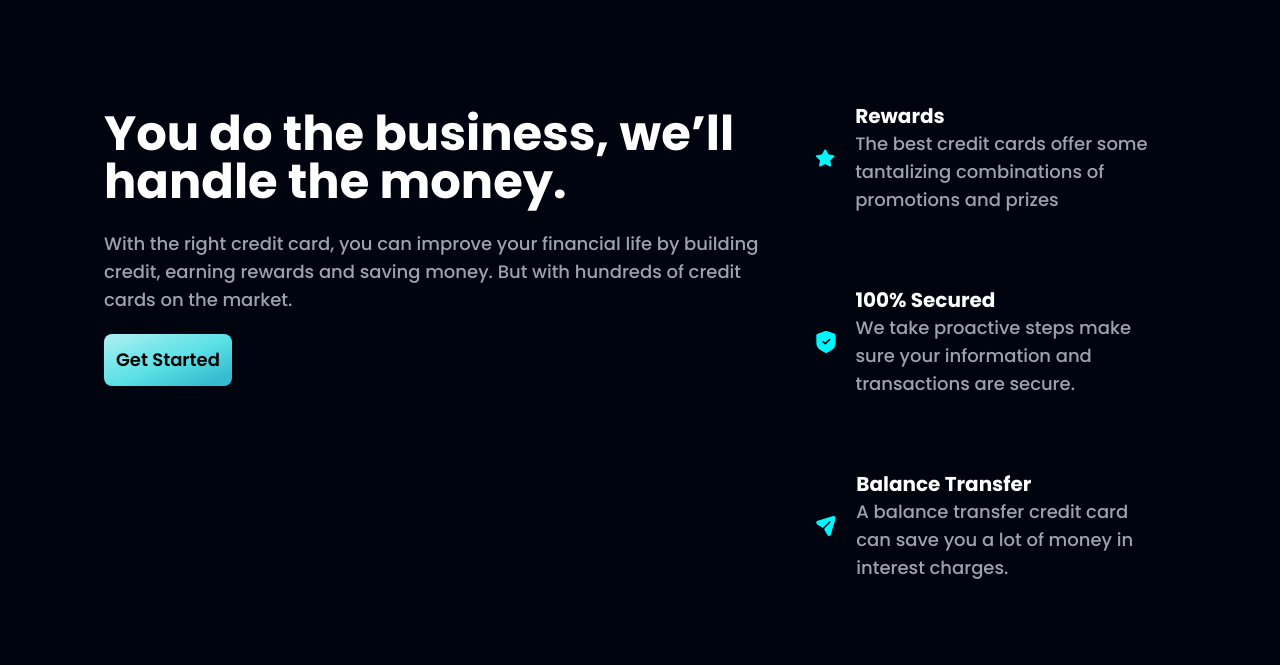
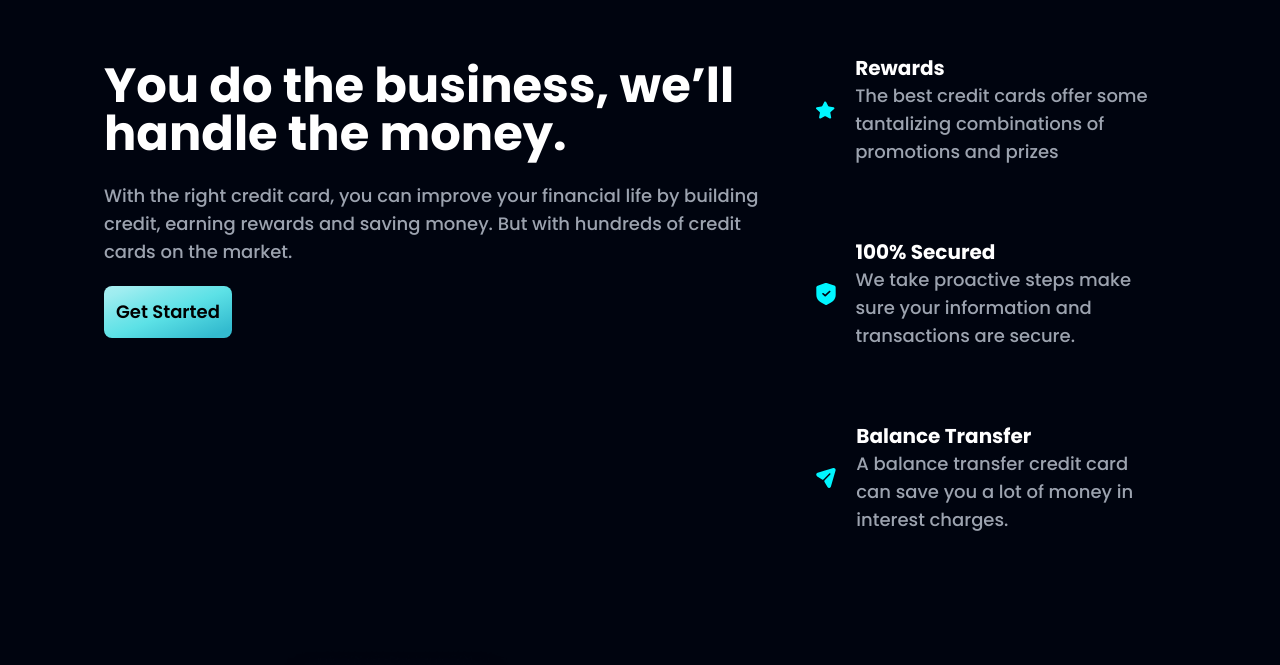
Before and after one commit to Saeed-Altout/HooBank, a Next.js app: page / in a window 1280 px wide. Shown: the part 1142-1807 px from the top of the page. Built offline with nearby package versions, Linux system fonts and the light colour scheme.

Commit message:
edit section from py to my

```diff
--- a/src/components/Section.jsx
+++ b/src/components/Section.jsx
@@ -1,7 +1,7 @@
 const Section = ({ children, id }) => (
   <section
     id={id}
-    className="flex items-center justify-center w-full h-full py-12"
+    className="flex items-start justify-center w-full h-full my-12"
   >
     {children}
   </section>
```
